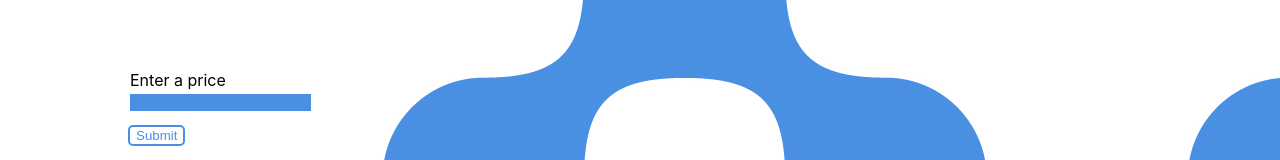
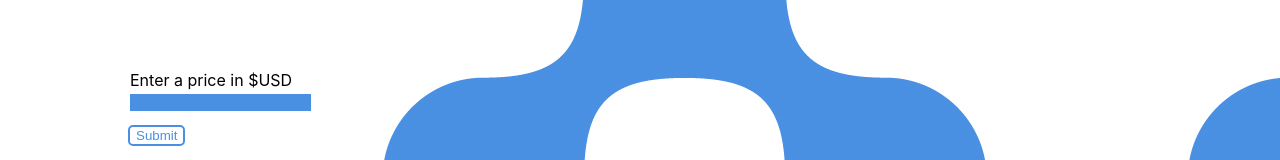
Before and after one commit to FergusLemon/nanoclocks, a React (Create React App) app: page / in a window 1280 px wide. Shown: the part 212-372 px from the top of the page. Built offline with nearby package versions, Linux system fonts and the light colour scheme; no server answers.

Commit message:
Update price input label to state that the demonination is in US Dollars.

```diff
--- a/src/priceInput/components/PriceInput.tsx
+++ b/src/priceInput/components/PriceInput.tsx
@@ -11,7 +11,7 @@ type Props = {
 
 const PriceInput: SFC<Props> = ({ id, value, handleChange, doSearch, canGetPriceInformation, children }) => (
   <div className="price-input-field-container">
-    <label htmlFor={id} className="price-input-label">Enter a price</label>
+    <label htmlFor={id} className="price-input-label">Enter a price in $USD</label>
     <input className="price-input-field" type="tel"
       id={id}
       value={value}
```
